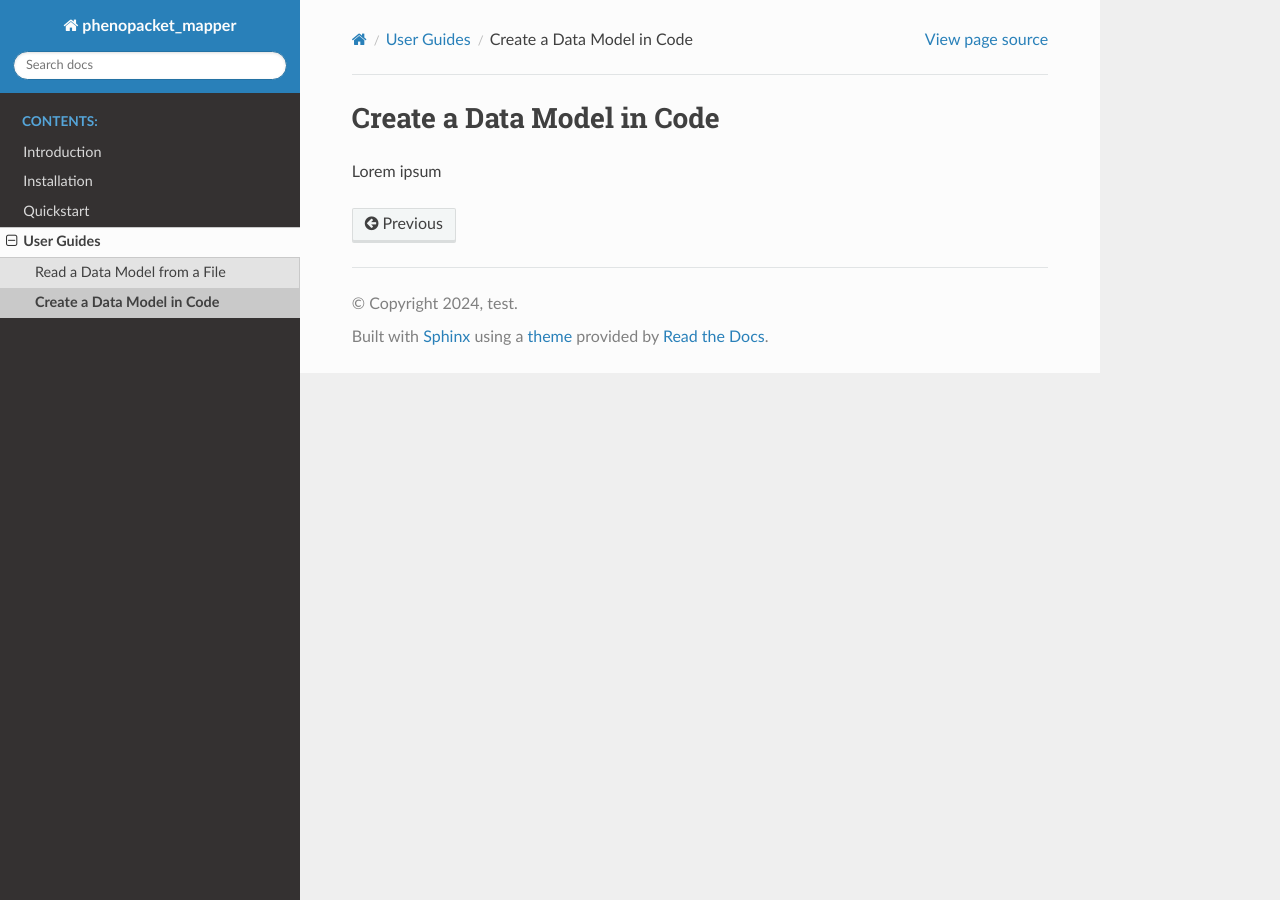
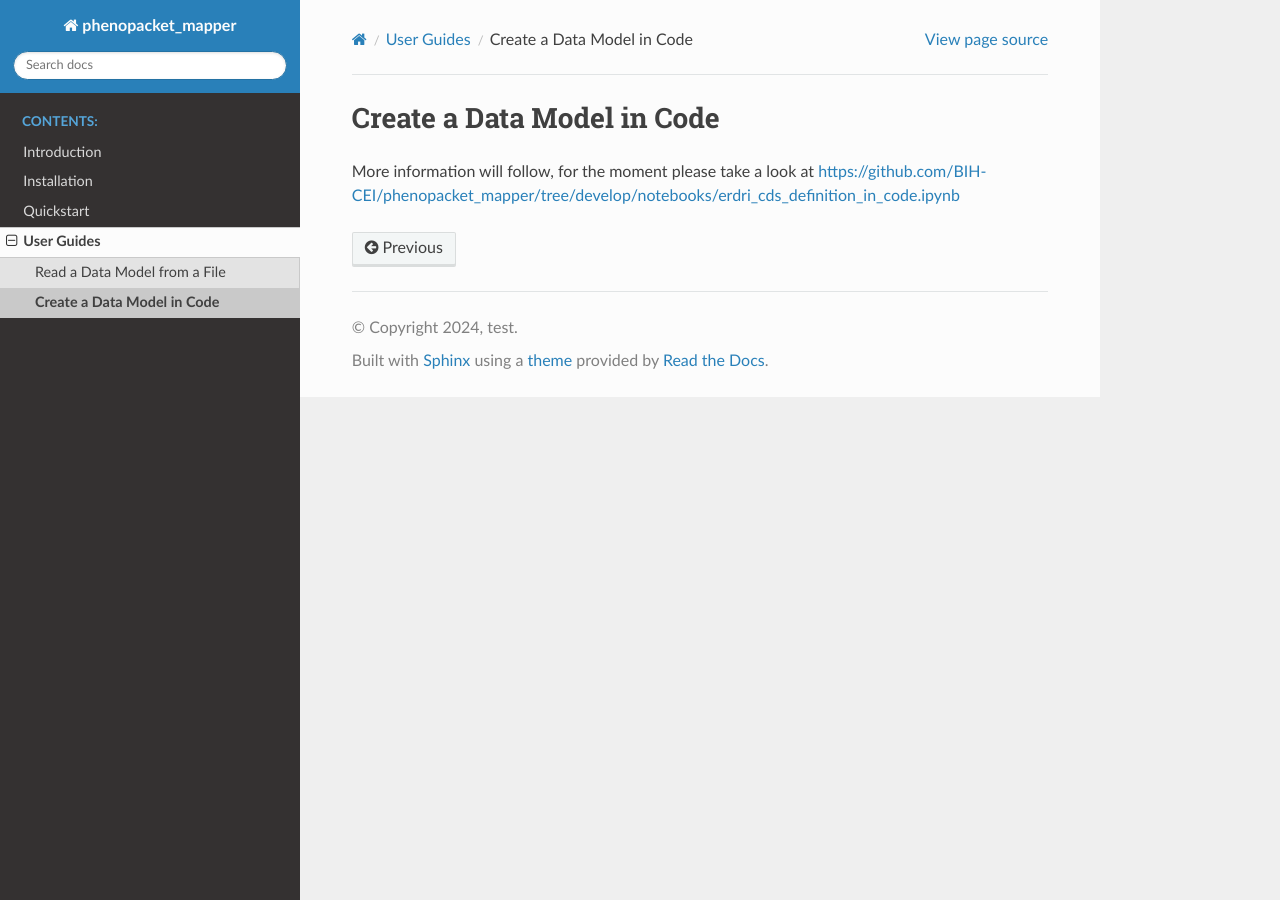
Before and after one commit to BIH-CEI/rarelink_phenopacket_mapper, a Sphinx documentation site: the page built from docs/user_guides/create_data_model_in_code.rst, in a window 1280 px wide. Built offline with Sphinx 7.4.7 and the Read the Docs theme 2.0.0, drawn with Linux system fonts in a browser that asks for light colours; pages that are not in the unit, such as notebooks, are missing from menus.

Commit message:
updated user guides doc

```diff
--- a/docs/user_guides.rst
+++ b/docs/user_guides.rst
@@ -1,5 +1,7 @@
 User Guides
 ===========
+
+Currently there are two notebooks containing user guides available at https://github.com/BIH-CEI/phenopacket_mapper/tree/develop/notebooks
 
 .. toctree::
    :maxdepth: 2
--- a/docs/user_guides/create_data_model_in_code.rst
+++ b/docs/user_guides/create_data_model_in_code.rst
@@ -1,4 +1,4 @@
 Create a Data Model in Code
 ===========================
 
-Lorem ipsum
+More information will follow, for the moment please take a look at https://github.com/BIH-CEI/phenopacket_mapper/tree/develop/notebooks/erdri_cds_definition_in_code.ipynb
--- a/docs/user_guides/read_data_model_from_file.rst
+++ b/docs/user_guides/read_data_model_from_file.rst
@@ -1,4 +1,4 @@
 Read a Data Model from a File
 =============================
 
-Lorem ipsum
+More information will follow, for the moment please take a look at https://github.com/BIH-CEI/phenopacket_mapper/tree/develop/notebooks/erdri_cds_from_file.ipynb
```
